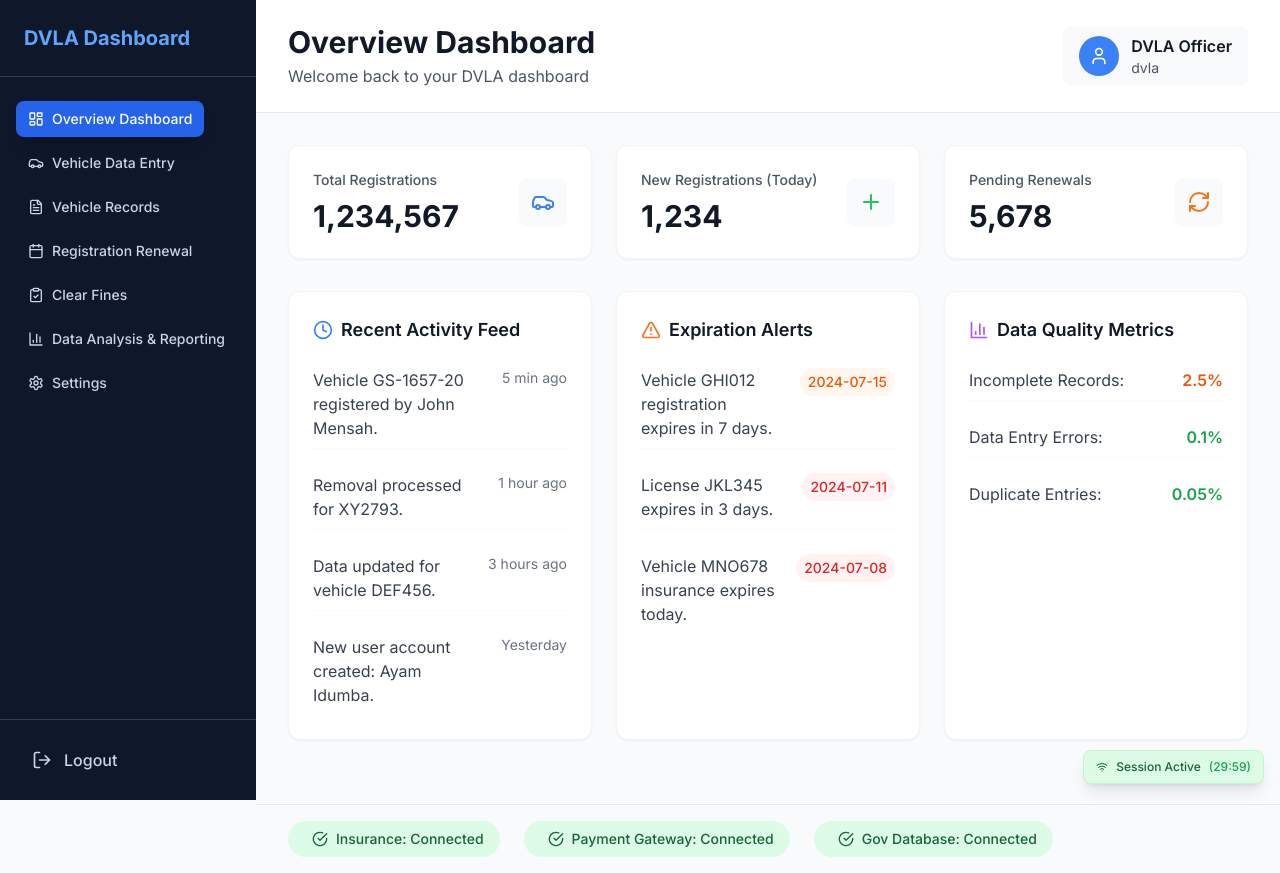
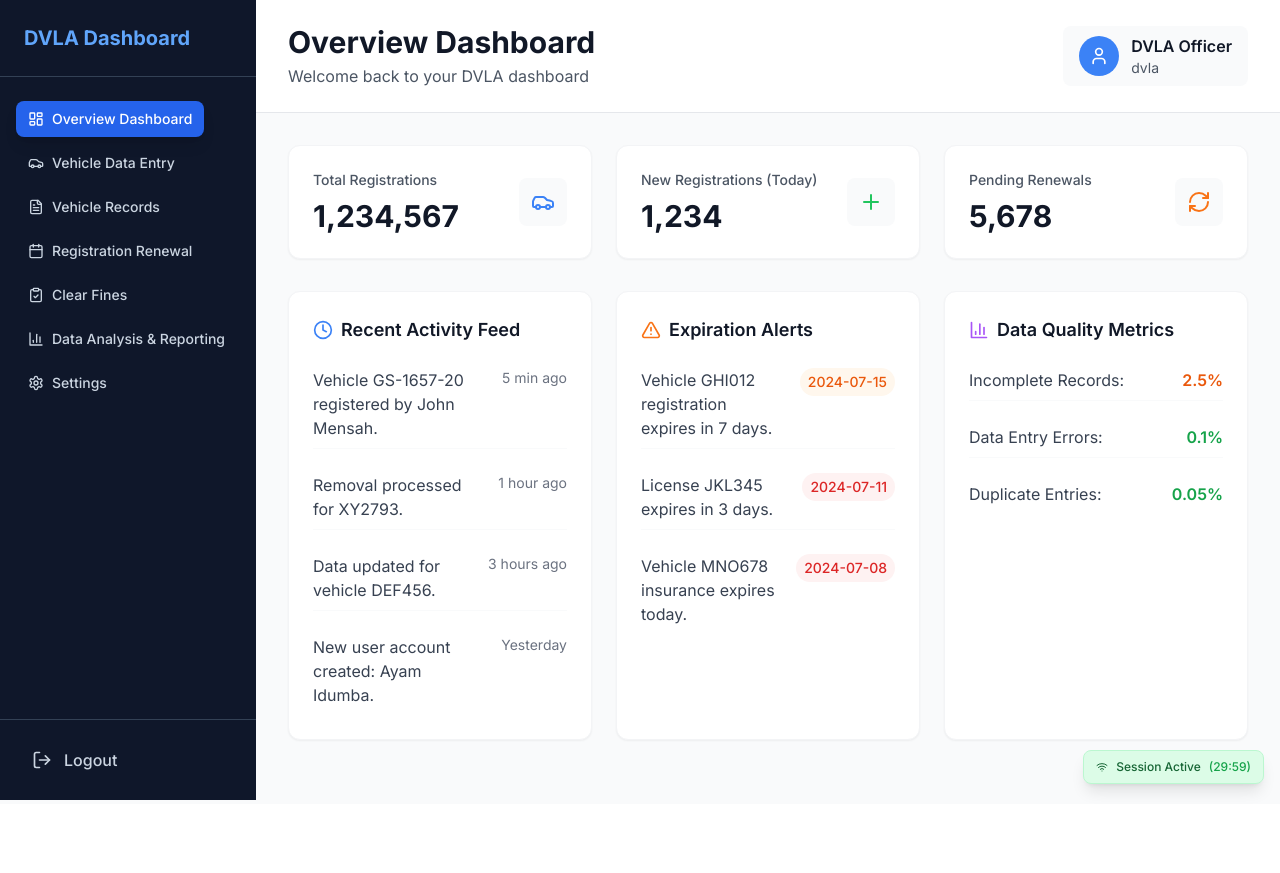
Before and after one commit to paaquecy/new-project, a React (Vite) app: page / in a window 1280 px wide. Both pictures are taken after typing "Sample", "Sample123" into the empty fields and a click on the button "Login". After the commit the page ends 804 px from the top, so only its background shows below. Built offline with nearby package versions, Linux system fonts and the light colour scheme; no server answers.

Commit message:
Remove StatusBar import and usage from App.tsx
cgen-4215b5b32c0641818417248d7f810d29

```diff
--- a/src/dvla/App.tsx
+++ b/src/dvla/App.tsx
@@ -3,7 +3,6 @@ import { useTheme } from './contexts/ThemeContext';
 import { AuthProvider, useAuth } from './contexts/AuthContext';
 import Sidebar from './components/Sidebar';
 import Header from './components/Header';
-import StatusBar from './components/StatusBar';
 import VehicleDataEntry from './components/VehicleDataEntry';
 import OverviewDashboard from './components/OverviewDashboard';
 import VehicleRecords from './components/VehicleRecords';
@@ -141,8 +140,6 @@ function DvlaAppContent({ onLogout }: DvlaAppProps) {
           {renderContent()}
         </div>
 
-        {/* Status Bar */}
-        {activeMenuItem === 'overview' && <StatusBar />}
       </div>
 
       {/* Mobile Overlay */}
```
